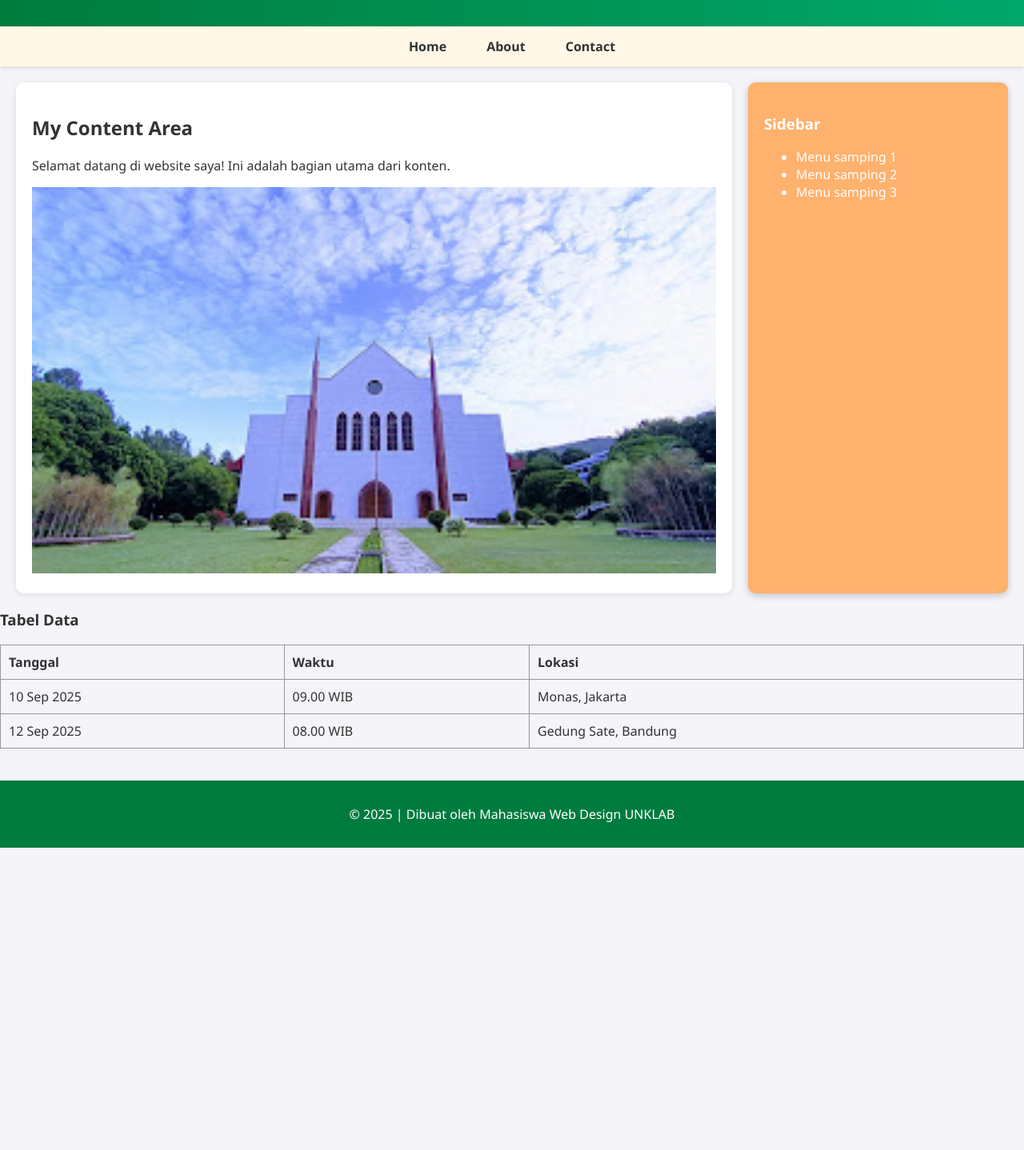
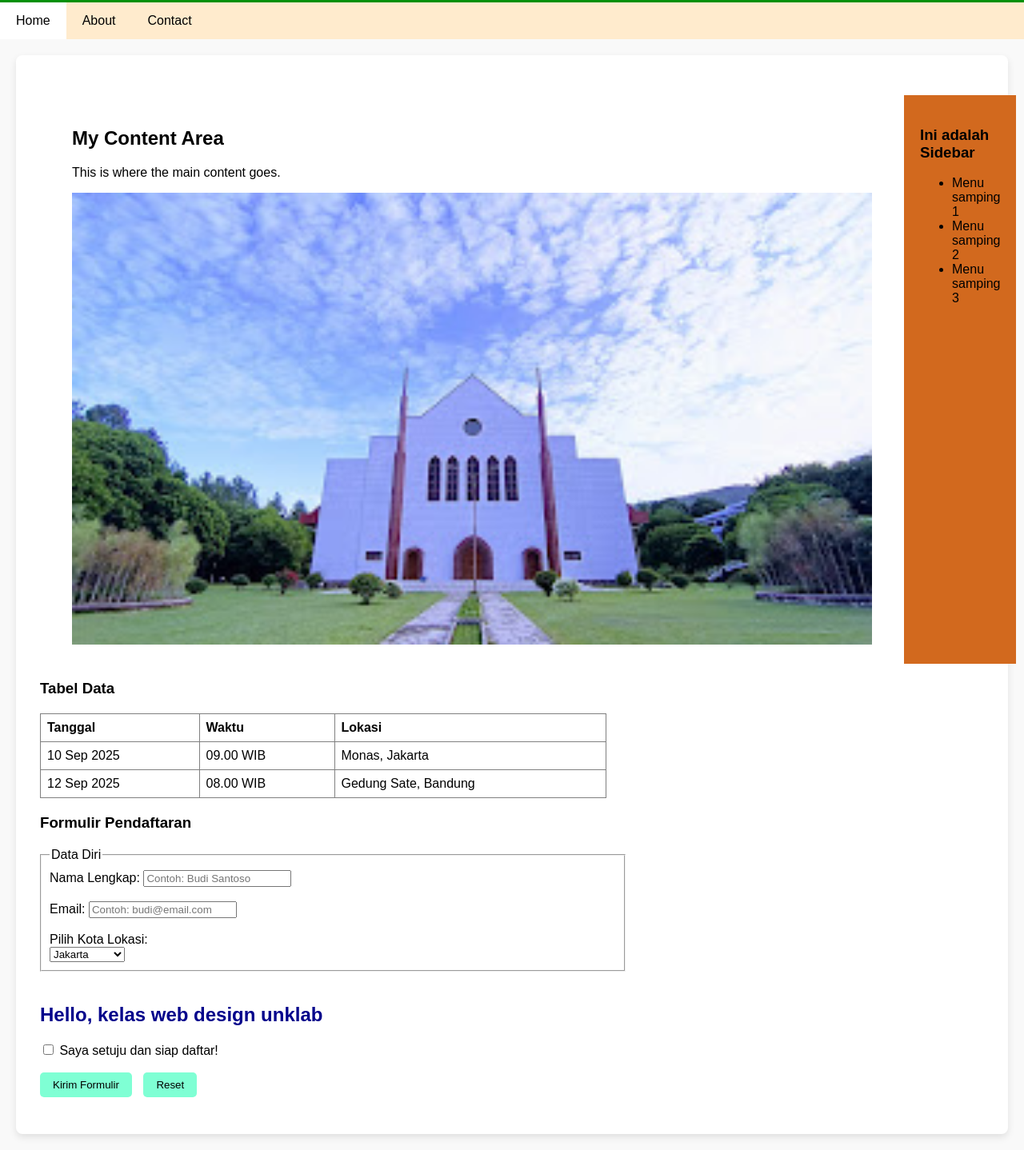
Before and after one commit to jechrisnaray/web-design, a plain HTML site: page index.html in a window 1280 px wide. Shown: the part 131-1569 px from the top of the page at 80% size. Before the commit the page ends 1191 px from the top, so only its background shows below. Drawn offline with Linux system fonts and the light colour scheme.

Commit message:
file baru index.html

```diff
--- a/index.html
+++ b/index.html
@@ -5,156 +5,118 @@
   <meta name="viewport" content="width=device-width, initial-scale=1.0"/>
   <title>Ujian Mid + Kelas Web Design</title>
   <style>
-    /* ==== Gaya Umum ==== */
     body {
-      font-family: 'Segoe UI', Tahoma, Geneva, Verdana, sans-serif;
+      font-family: Arial, Helvetica, sans-serif;
       margin: 0;
-      background-color: #f4f4f9;
-      color: #333;
+      background-color: #f9f9f9;
     }
 
     header {
-      background: linear-gradient(90deg, #007b3e, #00a86b);
-      color: white;
-      padding: 20px;
+      background-color: rgb(0, 144, 7);
+      color: aliceblue;
+      padding: 10px;
       text-align: center;
-      box-shadow: 0 3px 10px rgba(0, 0, 0, 0.2);
     }
 
     nav {
-      background-color: #fff8e7;
-      display: flex;
-      justify-content: center;
-      box-shadow: 0 2px 5px rgba(0,0,0,0.1);
+      background-color: blanchedalmond;
+      overflow: hidden;
     }
 
     nav a {
-      color: #333;
-      padding: 14px 25px;
+      float: left;
+      display: block;
+      color: black;
+      text-align: center;
+      padding: 14px 20px;
       text-decoration: none;
-      font-weight: bold;
-      transition: background 0.3s, color 0.3s;
+      cursor: pointer;
     }
 
-    nav a:hover {
-      background-color: #00a86b;
-      color: white;
-      border-radius: 5px;
+    nav a:hover, nav a.active {
+      background-color: white;
+    }
+
+    section {
+      display: none;
+      padding: 30px;
+      margin: 20px;
+      background-color: white;
+      border-radius: 8px;
+      box-shadow: 0 4px 10px rgba(0,0,0,0.1);
+    }
+
+    #home {
+      display: block; /* halaman default */
     }
 
     .container {
       display: flex;
       margin: 20px;
-      gap: 20px;
-      flex-wrap: wrap;
+      align-items: stretch;
+      min-height: 400px;
     }
 
     .content {
       flex: 3;
-      background: white;
       padding: 20px;
-      border-radius: 10px;
-      box-shadow: 0 2px 8px rgba(0,0,0,0.1);
+      background: none;
+      text-align: left;
     }
 
     .sidebar {
+      background-color: chocolate;
       flex: 1;
-      background-color: #ffb16e;
       padding: 20px;
-      border-radius: 10px;
-      color: white;
-      box-shadow: 0 3px 10px rgba(0,0,0,0.2);
-      transition: transform 0.3s ease;
+      margin-left: 20px;
+      transition: transform 0.3s ease, box-shadow 0.3s ease;
     }
 
     .sidebar:hover {
-      transform: translateY(-5px);
+      transform: scale(1.05);
+      box-shadow: 0 4px 15px rgba(0, 0, 0, 0.3);
     }
 
     table {
       border-collapse: collapse;
-      width: 100%;
-      margin-top: 15px;
+      width: 60%;
+      margin: 20px 0;
     }
 
-    table, th, td {
-      border: 1px solid #999;
+    table td {
+      padding: 8px;
     }
 
-    td, th {
+    fieldset {
+      width: 60%;
+      margin: 20px 0;
       padding: 10px;
       text-align: left;
     }
 
-    fieldset {
-      background-color: white;
-      border-radius: 10px;
-      border: 1px solid #ccc;
-      width: 100%;
-      padding: 15px;
-      margin-top: 20px;
-    }
-
-    input, select {
-      padding: 5px;
-      margin-top: 5px;
-      width: 90%;
-      border-radius: 5px;
-      border: 1px solid #ccc;
-    }
-
     #judul {
       color: darkblue;
-      margin-top: 30px;
-      text-align: center;
+      margin-top: 40px;
     }
 
     #hasil {
       color: green;
       font-weight: bold;
       margin-top: 10px;
-      text-align: center;
     }
 
     button {
-      margin: 5px;
-      padding: 10px 20px;
-      background-color: #00a86b;
-      color: white;
+      margin-right: 10px;
+      padding: 8px 16px;
+      background-color: aquamarine;
       border: none;
       border-radius: 5px;
       cursor: pointer;
-      font-weight: bold;
-      transition: background 0.3s ease;
     }
 
     button:hover {
-      background-color: #007b3e;
+      background-color: turquoise;
     }
-
-    footer {
-      text-align: center;
-      padding: 15px;
-      background: #007b3e;
-      color: white;
-      margin-top: 40px;
-    }
-
-    /* ==== Tampilan Dinamis Section ==== */
-    section {
-      display: none;
-    }
-
-    section.active {
-      display: block;
-      animation: fadeIn 0.5s ease-in;
-    }
-
-    @keyframes fadeIn {
-      from { opacity: 0; transform: translateY(20px); }
-      to { opacity: 1; transform: translateY(0); }
-    }
-
   </style>
 </head>
 
@@ -165,22 +127,25 @@
   </header>
 
   <nav>
-    <a href="#" onclick="showSection('home')">Home</a>
-    <a href="#" onclick="showSection('about')">About</a>
-    <a href="#" onclick="showSection('contact')">Contact</a>
+    <a class="active" onclick="showPage('home', this)">Home</a>
+    <a onclick="showPage('about', this)">About</a>
+    <a onclick="showPage('contact', this)">Contact</a>
   </nav>
 
-  <!-- ==== Bagian HOME ==== -->
-  <section id="home" class="active">
+  <!-- ========== HALAMAN HOME ========== -->
+  <section id="home">
     <div class="container">
       <div class="content">
         <h2>My Content Area</h2>
-        <p>Selamat datang di website saya! Ini adalah bagian utama dari konten.</p>
-        <img src="download (1).jpg" alt="meh" width="100%">
+        <p>This is where the main content goes.</p>
+
+        <div>
+          <img src="download (1).jpg" alt="meh" width="1000">
+        </div>
       </div>
 
       <div class="sidebar">
-        <h3>Sidebar</h3>
+        <h3>Ini adalah Sidebar</h3>
         <ul>
           <li>Menu samping 1</li>
           <li>Menu samping 2</li>
@@ -190,11 +155,11 @@
     </div>
 
     <h3>Tabel Data</h3>
-    <table>
+    <table border="1">
       <tr>
-        <th>Tanggal</th>
-        <th>Waktu</th>
-        <th>Lokasi</th>
+        <td><b>Tanggal</b></td>
+        <td><b>Waktu</b></td>
+        <td><b>Lokasi</b></td>
       </tr>
       <tr>
         <td>10 Sep 2025</td>
@@ -207,35 +172,22 @@
         <td>Gedung Sate, Bandung</td>
       </tr>
     </table>
-  </section>
 
-  <!-- ==== Bagian ABOUT ==== -->
-  <section id="about">
-    <div class="content" style="margin: 20px;">
-      <h2>Tentang Website Ini</h2>
-      <p>Website ini dibuat sebagai proyek Ujian Tengah Semester untuk mata kuliah Web Design di Universitas Klabat. Halaman ini dirancang untuk menampilkan contoh layout dengan elemen interaktif, navigasi, tabel, dan formulir sederhana.</p>
-      <p>Desain dibuat sederhana namun tetap elegan agar mudah dibaca dan enak di mata pengguna.</p>
-    </div>
-  </section>
-
-  <!-- ==== Bagian CONTACT ==== -->
-  <section id="contact">
-    <div class="content" style="margin: 20px;">
-      <h2>Formulir Kontak</h2>
+    <h3>Formulir Pendaftaran</h3>
     <fieldset>
       <legend>Data Diri</legend>
       <label>
-          Nama Lengkap:<br>
+        Nama Lengkap:
         <input type="text" name="nama" placeholder="Contoh: Budi Santoso" required>
       </label><br><br>
 
       <label>
-          Email:<br>
+        Email:
         <input type="email" name="email" placeholder="Contoh: budi@email.com" required>
       </label><br><br>
 
       <label>
-          Pilih Kota:<br>
+        Pilih Kota Lokasi:<br>
         <select name="kota">
           <optgroup label="Jawa">
             <option value="jakarta">Jakarta</option>
@@ -243,36 +195,86 @@
             <option value="surabaya">Surabaya</option>
           </optgroup>
         </select>
-        </label><br><br>
+      </label>
+    </fieldset>
 
+    <h1 id="judul">Hello, kelas web design unklab</h1>
+
+    <label>
       <input type="checkbox" id="setujuCheckbox" onchange="checkboxChanged(this)">
-        <label for="setujuCheckbox">Saya setuju dan siap daftar!</label><br><br>
+      Saya setuju dan siap daftar!
+    </label>
+    <br><br>
 
     <button onclick="ubahText()">Kirim Formulir</button>
     <button onclick="resetText()">Reset</button>
+
+    <p id="hasil"></p>
+  </section>
+
+  <!-- ========== HALAMAN ABOUT ========== -->
+  <section id="about">
+    <h2>Tentang Kami</h2>
+    <p>Kami adalah mahasiswa Universitas Klabat yang belajar Web Design. Website ini dibuat untuk ujian tengah semester dalam mata kuliah Web Design.</p>
+
+    <h3>Visi Kami</h3>
+    <p>Membuat website yang menarik, mudah digunakan, dan informatif.</p>
+
+    <h3>Misi Kami</h3>
+    <ul>
+      <li>Menguasai dasar desain web modern</li>
+      <li>Menerapkan interaktivitas dengan HTML, CSS, dan JavaScript</li>
+      <li>Membuat tampilan menarik dan fungsional</li>
+    </ul>
+  </section>
+
+  <!-- ========== HALAMAN CONTACT ========== -->
+  <section id="contact">
+    <h2>Hubungi Kami</h2>
+    <p>Silakan kirim pesan atau saran Anda melalui form berikut:</p>
+
+    <fieldset style="width: 60%;">
+      <legend>Formulir Kontak</legend>
+      <label>Nama:<br>
+        <input type="text" placeholder="Masukkan nama anda" required>
+      </label><br><br>
+
+      <label>Email:<br>
+        <input type="email" placeholder="Masukkan email anda" required>
+      </label><br><br>
+
+      <label>Pesan:<br>
+        <textarea rows="5" cols="50" placeholder="Tulis pesan anda di sini..."></textarea>
+      </label><br><br>
+
+      <button onclick="alert('Pesan telah dikirim!')">Kirim</button>
     </fieldset>
 
-      <h3 id="judul">Hello, kelas web design unklab</h3>
-      <p id="hasil"></p>
-    </div>
+    <p>Atau hubungi kami di:</p>
+    <ul>
+      <li>Email: info@unklab.ac.id</li>
+      <li>Telepon: +62 812-3456-7890</li>
+      <li>Alamat: Airmadidi, Minahasa Utara</li>
+    </ul>
   </section>
 
-  <footer>
-    <p>© 2025 | Dibuat oleh Mahasiswa Web Design UNKLAB</p>
-  </footer>
+  <script>
+    // fungsi navigasi antar halaman
+    function showPage(pageId, linkElement) {
+      // sembunyikan semua section
+      document.querySelectorAll("section").forEach(sec => sec.style.display = "none");
+      // tampilkan halaman sesuai id
+      document.getElementById(pageId).style.display = "block";
 
-  <script>
-    // ==== Fungsi Navigasi Antar Section ====
-    function showSection(id) {
-      let sections = document.querySelectorAll("section");
-      sections.forEach(sec => sec.classList.remove("active"));
-      document.getElementById(id).classList.add("active");
+      // ubah warna aktif pada menu
+      document.querySelectorAll("nav a").forEach(a => a.classList.remove("active"));
+      linkElement.classList.add("active");
     }
 
-    // ==== Fungsi Checkbox dan Form ====
+    // fungsi interaktif dari halaman Home
     function checkboxChanged(checkbox) {
-      if (checkbox.checked) {
-        alert("Pastikan semua form sudah diisi dengan benar!");
+      if (checkbox.checked === true) {
+        alert("harus mengisi semua form dlu");
       }
     }
 
@@ -287,8 +289,8 @@
       }
 
       let yakin = confirm("Apakah anda yakin ingin mengirim formulir?");
+      let hasil = document.getElementById("hasil");
       let judul = document.getElementById("judul");
-      let hasil = document.getElementById("hasil");
 
       if (yakin) {
         judul.textContent = "Selamat Datang!";
@@ -307,8 +309,8 @@
       }
 
       let yakin = confirm("Apakah anda yakin ingin mereset?");
+      let hasil = document.getElementById("hasil");
       let judul = document.getElementById("judul");
-      let hasil = document.getElementById("hasil");
 
       if (yakin) {
         judul.textContent = "Hello, kelas web design unklab";
```
Lines whose indentation alone changed are shown as unchanged.
